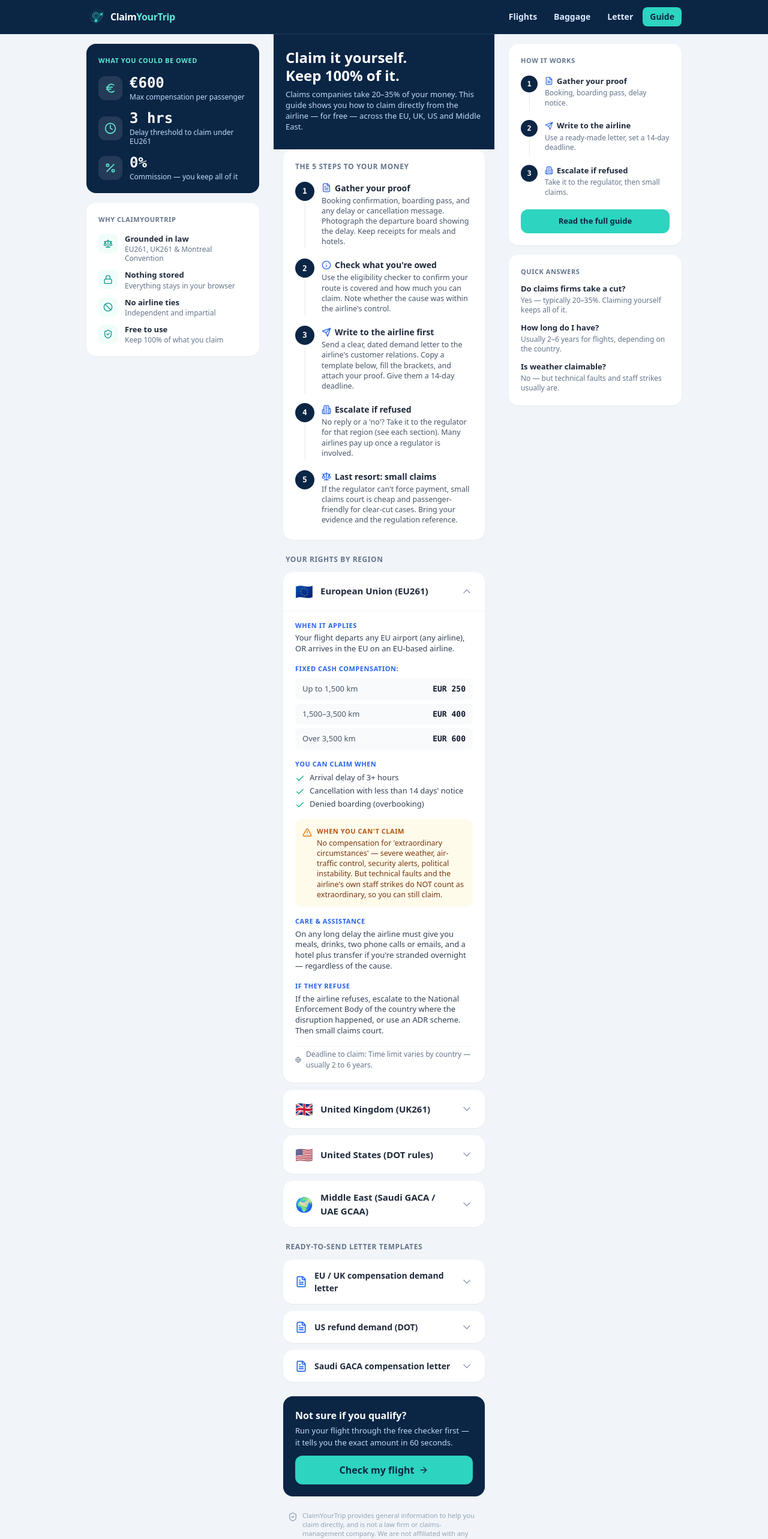
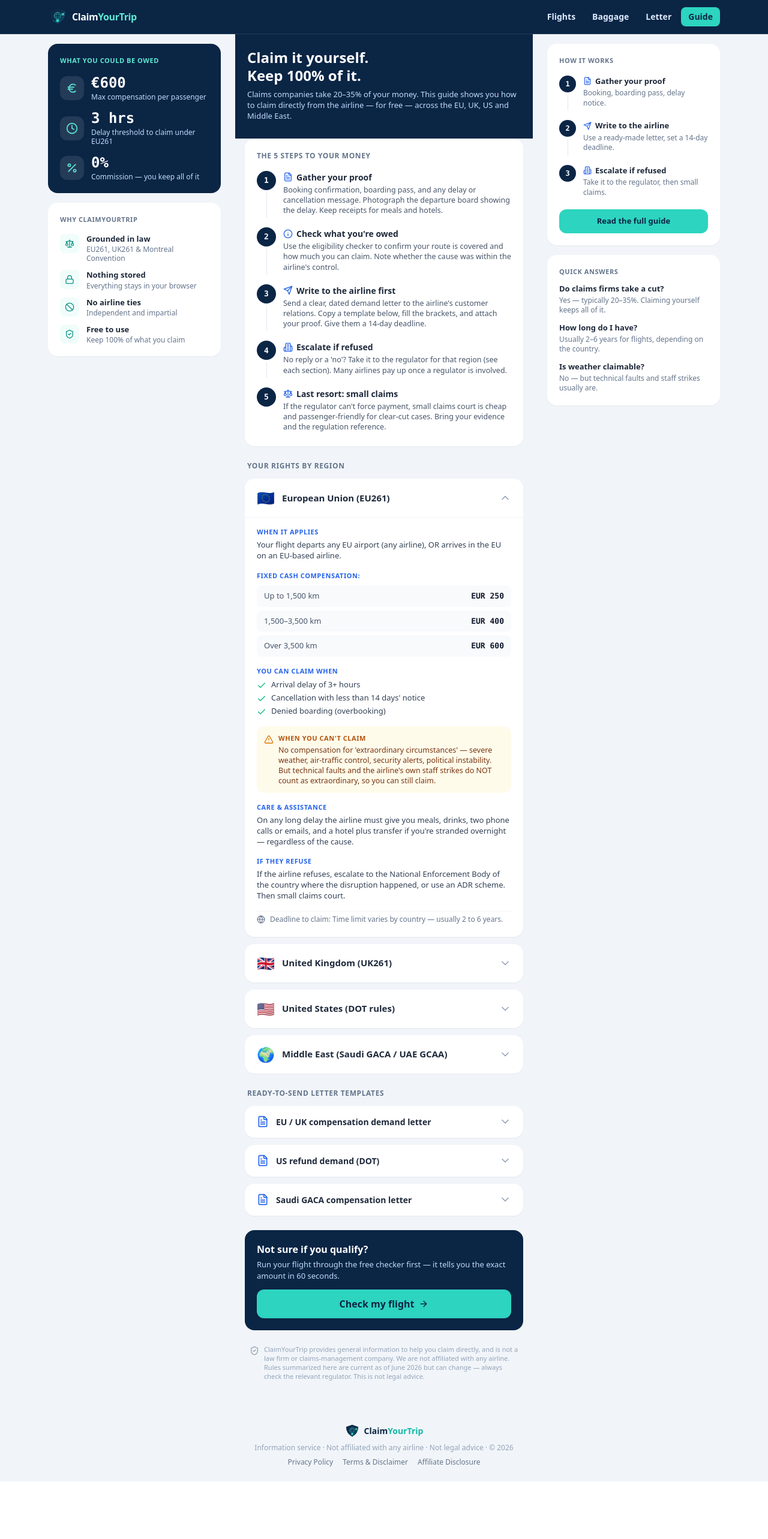
Before and after one commit to iftiikhaarr-glitch/claimyourtrip-, a React (Vite) app: page /claim-guide in a window 1280 px wide. Shown: the top 2566 px of the page at 60% size. After the commit the page ends 2470 px from the top, so only its background shows below. Built offline with nearby package versions, Linux system fonts and the light colour scheme.

Commit message:
Widen desktop layout — reduce empty side margins

```diff
--- a/src/App.jsx
+++ b/src/App.jsx
@@ -223,7 +223,7 @@
   return (
     <div className="min-h-screen bg-slate-100 font-sans">
       <div className="bg-[#0B2545] sticky top-0 z-10 border-b border-white/10">
-        <div className="max-w-5xl mx-auto px-4 py-3 flex items-center justify-between">
+        <div className="max-w-6xl mx-auto px-4 py-3 flex items-center justify-between">
           <Link to="/" className="flex items-center gap-2">
             <Logo size={32} />
             <span className="font-bold tracking-tight text-base text-white">Claim<span className="text-teal-300">YourTrip</span></span>
@@ -237,7 +237,7 @@
         </div>
       </div>
 
-      <div className="max-w-5xl mx-auto lg:flex lg:gap-6 lg:px-4 lg:items-start">
+      <div className="max-w-6xl mx-auto lg:flex lg:gap-6 lg:px-4 lg:items-start">
         {showSides && <SidePanelLeft page={sidebarPage} />}
 
         <main className="flex-1 min-w-0">
@@ -264,7 +264,7 @@
         </div>
       )}
 
-      <footer className="max-w-5xl mx-auto px-4 py-6 flex flex-col items-center gap-2 text-center">
+      <footer className="max-w-6xl mx-auto px-4 py-6 flex flex-col items-center gap-2 text-center">
         <div className="flex items-center gap-2">
           <Logo size={24} />
           <span className="font-bold text-sm text-[#0B2545]">Claim<span className="text-teal-500">YourTrip</span></span>
--- a/src/BaggageHelper.jsx
+++ b/src/BaggageHelper.jsx
@@ -143,7 +143,7 @@
   const c = data ? COLOR[data.color] : null;
 
   return (
-    <div className="max-w-md mx-auto pb-12">
+    <div className="max-w-xl mx-auto pb-12">
       <div className="text-white px-5 pt-6 pb-7" style={{ backgroundColor: NAVY }}>
         <div className="flex items-center gap-2 mb-3">
           <Luggage className="w-6 h-6 text-teal-300" />
--- a/src/ClaimGuide.jsx
+++ b/src/ClaimGuide.jsx
@@ -203,7 +203,7 @@
   const [openLetter, setOpenLetter] = useState(null);
 
   return (
-    <div className="max-w-md mx-auto pb-12">
+    <div className="max-w-xl mx-auto pb-12">
       <div className="bg-[#0B2545] text-white px-5 pt-6 pb-7">
         <h1 className="text-[24px] font-bold leading-tight">Claim it yourself.<br />Keep 100% of it.</h1>
         <p className="text-[13px] text-blue-200 mt-2 leading-snug">
--- a/src/EligibilityChecker.jsx
+++ b/src/EligibilityChecker.jsx
@@ -177,7 +177,7 @@
   const restart = () => { setStep(0); setFrom(""); setTo(""); setEuCarrier(""); setType(""); setDelayHrs(3); setNotice(""); setReason(""); };
 
   return (
-    <div className="max-w-md mx-auto pb-10">
+    <div className="max-w-xl mx-auto pb-10">
       <div className="relative h-32 sm:h-36 bg-[#0B2545] overflow-hidden">
         <img src="/flights.jpg" alt="Aircraft at the gate"
           className="w-full h-full object-cover opacity-60"
--- a/src/LetterGenerator.jsx
+++ b/src/LetterGenerator.jsx
@@ -121,7 +121,7 @@
   };
 
   return (
-    <div className="max-w-md mx-auto pb-12">
+    <div className="max-w-xl mx-auto pb-12">
       <div className="text-white px-5 pt-6 pb-7" style={{ backgroundColor: NAVY }}>
         {onBack && (
           <button onClick={onBack} className="flex items-center gap-1.5 text-blue-200 text-sm mb-3">
```
